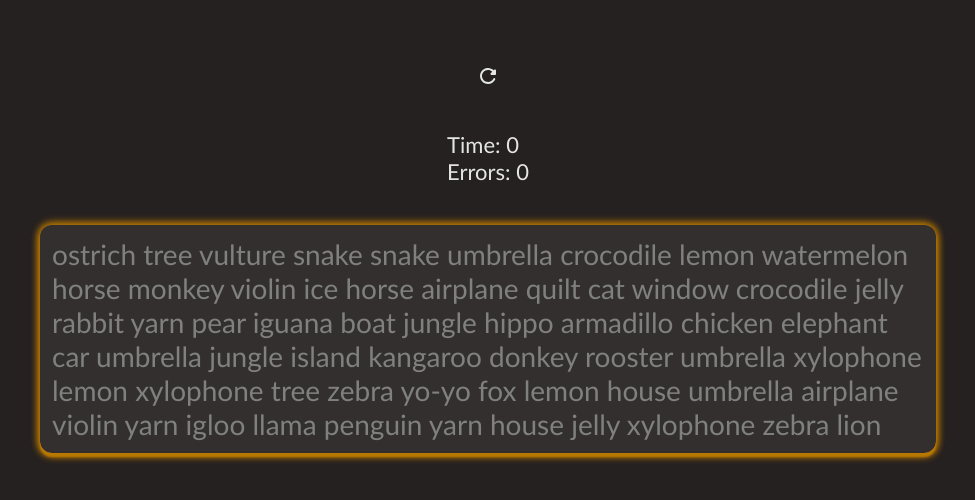
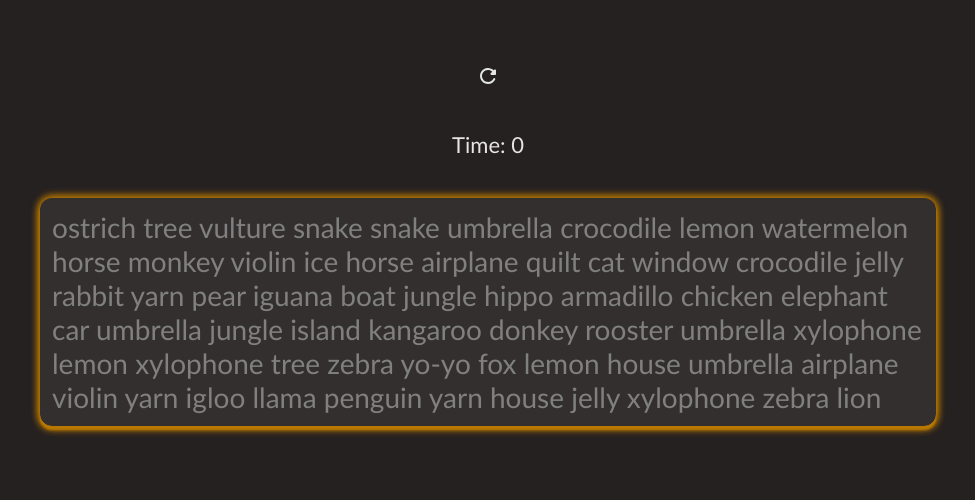
Before and after one commit to MammadovAslan/typing-speed-test, a React (Vite) app in the folder typing_speed_test/: page / in a window 1280 px wide. Shown: the top 500 px of the page, without its empty margins (152-1127 px from the left). Built offline with nearby package versions, Linux system fonts and the light colour scheme.

Commit message:
errors counter render remove

```diff
--- a/typing_speed_test/src/Components/TypingTest.tsx
+++ b/typing_speed_test/src/Components/TypingTest.tsx
@@ -128,9 +128,7 @@ const TypingTest = () => {
             Accuracy :{calculateAccuracy()} %
           </p>
         ) : (
-          <p className="timer">
-            Time: {seconds} <br /> Errors: {errors}
-          </p>
+          <p className="timer">Time: {seconds}</p>
         )}
       </div>
       <div
```
